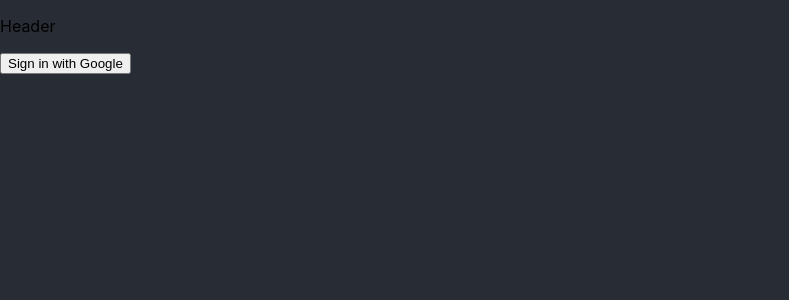
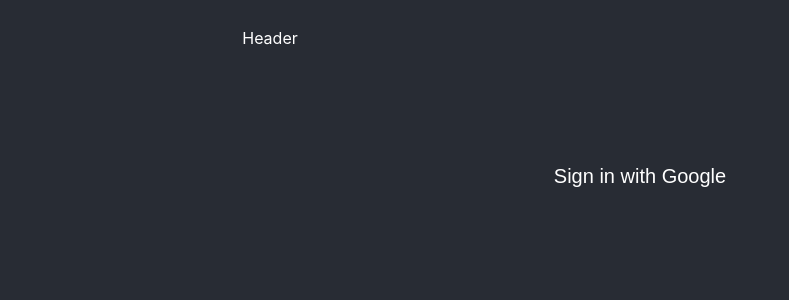
Before and after one commit to DavidZhouNYC/chatnow, a React (Create React App) app: page / in a window 1280 px wide. Shown: the top 300 px of the page, without its empty margins (0-789 px from the left). Built offline with nearby package versions, Linux system fonts and the light colour scheme; no server answers.

Commit message:
Add CSS and scrollAnchor

```diff
--- a/src/Components/ChatRoom/ChatBox.tsx
+++ b/src/Components/ChatRoom/ChatBox.tsx
@@ -1,4 +1,4 @@
-import { FC } from "react";
+import React, { FC } from "react";
 import { getAuth } from "firebase/auth";
 import { addDoc, getFirestore, serverTimestamp } from "firebase/firestore";
 
@@ -6,7 +6,8 @@
 	messagesRef: any;
 	formValue: string;
 	setFormValue: Function;
-}> = ({ messagesRef, formValue, setFormValue }) => {
+	scrollAnchor: React.RefObject<HTMLDivElement>;
+}> = ({ messagesRef, formValue, setFormValue, scrollAnchor }) => {
 	const sendMessageHandler = async (event: any) => {
 		event.preventDefault();
 		const auth = getAuth();
@@ -20,10 +21,11 @@
 		});
 
 		setFormValue("");
+		scrollAnchor.current!.scrollIntoView({ behavior: "smooth" });
 	};
 
 	return (
-		<form onSubmit={sendMessageHandler}>
+		<form onSubmit={sendMessageHandler} className='min-w-full'>
 			<input
 				value={formValue}
 				onChange={(e) => setFormValue(e.target.value)}
--- a/src/Components/ChatRoom/ChatMessage.tsx
+++ b/src/Components/ChatRoom/ChatMessage.tsx
@@ -8,7 +8,7 @@
 
 	return (
 		<div className={`message ${messageClass}`}>
-			<img src={photoURL || '../../images/default_avatar.png'} />
+			<img src={photoURL || require('../../images/default_avatar.png') } />
 			<p>{text}</p>
 		</div>
 	);
--- a/src/Components/ChatRoom/ChatRoom.tsx
+++ b/src/Components/ChatRoom/ChatRoom.tsx
@@ -13,7 +13,7 @@
 import ChatBox from "./ChatBox";
 
 const ChatRoom: FC<{ app: any }> = ({ app }) => {
-	const dummy = useRef();
+	const scrollAnchor = useRef<HTMLDivElement>(null);
 	const messageInput = useRef();
 
 	const firestore = getFirestore(app);
@@ -24,7 +24,7 @@
 	const [formValue, setFormValue] = useState("");
 
 	return (
-		<>
+		<div className='w-screen h-screen'>
 			<h1>Chat Room</h1>
 			{messages &&
 				messages
@@ -32,8 +32,15 @@
 					.reverse()
 					.map((msg, i) => <ChatMessage key={i} message={msg} />)}
 
-                    <ChatBox messagesRef={messagesRef} formValue={formValue} setFormValue={setFormValue} />
-		</>
+			<ChatBox
+				messagesRef={messagesRef}
+				formValue={formValue}
+				setFormValue={setFormValue}
+				scrollAnchor={scrollAnchor}
+			/>
+
+			<div ref={scrollAnchor}></div>
+		</div>
 	);
 };
 
--- a/src/Components/UI/Main.tsx
+++ b/src/Components/UI/Main.tsx
@@ -1,7 +1,7 @@
 import { FC } from "react";
 
 const Main: FC<{ children?: JSX.Element }> = ({ children }) => {
-	return <main>{children}</main>;
+	return <main className="m-0 p-0">{children}</main>;
 };
 
 export default Main;
--- a/src/index.css
+++ b/src/index.css
@@ -16,3 +16,154 @@
   font-family: source-code-pro, Menlo, Monaco, Consolas, 'Courier New',
     monospace;
 }
+
+.App {
+  text-align: center;
+  max-width: 728px;
+  margin: 0 auto;
+}
+
+.App header {
+  background-color: #181717;
+  height: 10vh;
+  min-height: 50px;
+  color: white;
+  position: fixed;
+  width: 100%;
+  max-width: 728px;
+  top: 0;
+  display: flex;
+  align-items: center;
+  justify-content: space-between;
+  z-index: 99;
+  padding: 10px;
+  box-sizing: border-box;
+}
+
+.App section {
+  display: flex;
+  flex-direction: column;
+  justify-content: center;
+  min-height: 100vh;
+  background-color: rgb(40, 37, 53);
+}
+
+main {
+  padding: 10px;
+  height: 80vh;
+  margin: 10vh 0 10vh;
+  overflow-y: scroll;
+  display: flex;
+  flex-direction: column;
+}
+
+main::-webkit-scrollbar {
+  width: 0.25rem;
+}
+
+main::-webkit-scrollbar-track {
+  background: #1e1e24;
+}
+
+main::-webkit-scrollbar-thumb {
+  background: #6649b8;
+}
+
+form {
+  height: 10vh;
+  position: fixed;
+  bottom: 0;
+  background-color: rgb(24, 23, 23);
+  width: 100%;
+  max-width: 728px;
+  display: flex;
+  font-size: 1.5rem;
+}
+
+form button {
+  width: 20%;
+  background-color: rgb(56, 56, 143);
+}
+
+
+input {
+  line-height: 1.5;
+  width: 100%;
+  font-size: 1.5rem;
+  background: rgb(58, 58, 58);
+  color: white;
+  outline: none;
+  border: none;
+  padding: 0 10px;
+}
+
+button {
+  background-color: #282c34; /* Green */
+  border: none;
+  color: white;
+  padding: 15px 32px;
+  text-align: center;
+  text-decoration: none;
+  display: inline-block;
+  cursor: pointer;
+  font-size: 1.25rem;
+}
+
+button:disabled {
+  opacity: 0.5;
+  cursor: not-allowed;
+}
+
+
+.sign-in {
+  color: #282c34;
+  background: white;
+  max-width: 400px;
+  margin: 0 auto;
+}
+
+
+
+
+ul, li {
+  text-align: left;
+  list-style: none;
+}
+
+p {
+  max-width: 500px;
+  margin-bottom: 12px;
+  line-height: 24px;
+  padding: 10px 20px;
+  border-radius: 25px;
+  position: relative;
+  color: white;
+  text-align: center;
+}
+
+.message {
+  display: flex;
+  align-items: center;
+}
+
+
+.sent {
+  flex-direction: row-reverse;
+}
+
+.sent p {
+  color: white;
+  background: #0b93f6;
+  align-self: flex-end;
+}
+.received p {
+  background: #e5e5ea;
+  color: black;
+}
+
+img {
+  width: 40px;
+  height: 40px;
+  border-radius: 50%;
+  margin: 2px 5px;
+}
```
